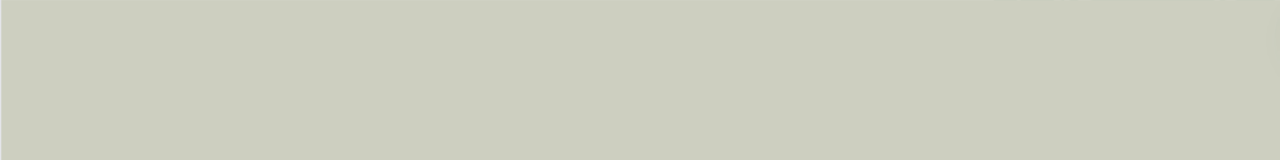
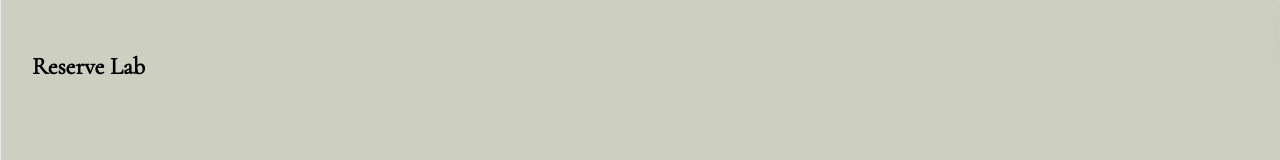
Before and after one commit to weeg16/CCAPDEV-MCO-PHASE-2, a React (Create React App) app: page /reservelab in a window 1280 px wide. Before the commit this address had no page. Shown: the top 160 px of the page. Built offline with nearby package versions, Linux system fonts and the light colour scheme.

Commit message:
component added

```diff
--- a/src/App.js
+++ b/src/App.js
@@ -19,6 +19,7 @@ import General from './components/General.component';
 import Reserve from './components/Reserve.component';
 import Profile from './components/Profile.component';
 import ReserveComputer from './components/ReserveComputer.component';
+import ReserveLab from './components/ReserveLab.component';
 
 
 function App() {
@@ -32,6 +33,7 @@ function App() {
                 <Route path="/general" element={<General />} />
                 <Route path="/reserve" element={<Reserve />} />
                 <Route path="/reservecomputer" element={<ReserveComputer />} />
+                <Route path="/reservelab" element={<ReserveLab />} />
                 <Route path="/profile" element={<Profile />} />
 
             </Routes>
--- /dev/null
+++ b/src/components/ReserveLab.component.js
@@ -0,0 +1,11 @@
+import React, { Component } from 'react';
+
+export default class ReserveLab extends Component {
+    render() {
+        return(
+            <div>
+                <h2>Reserve Lab</h2>
+            </div>
+        )
+    }
+}
```
